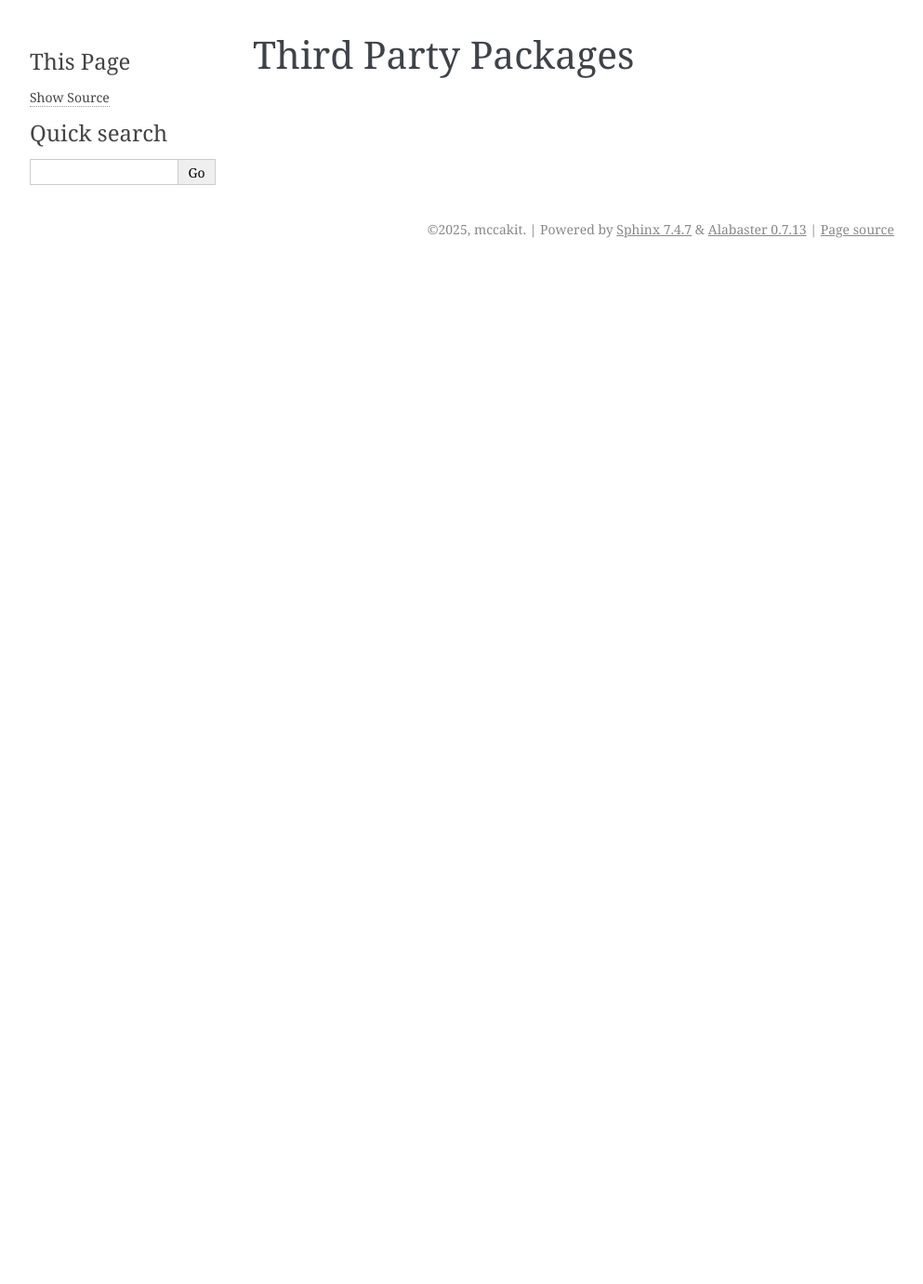
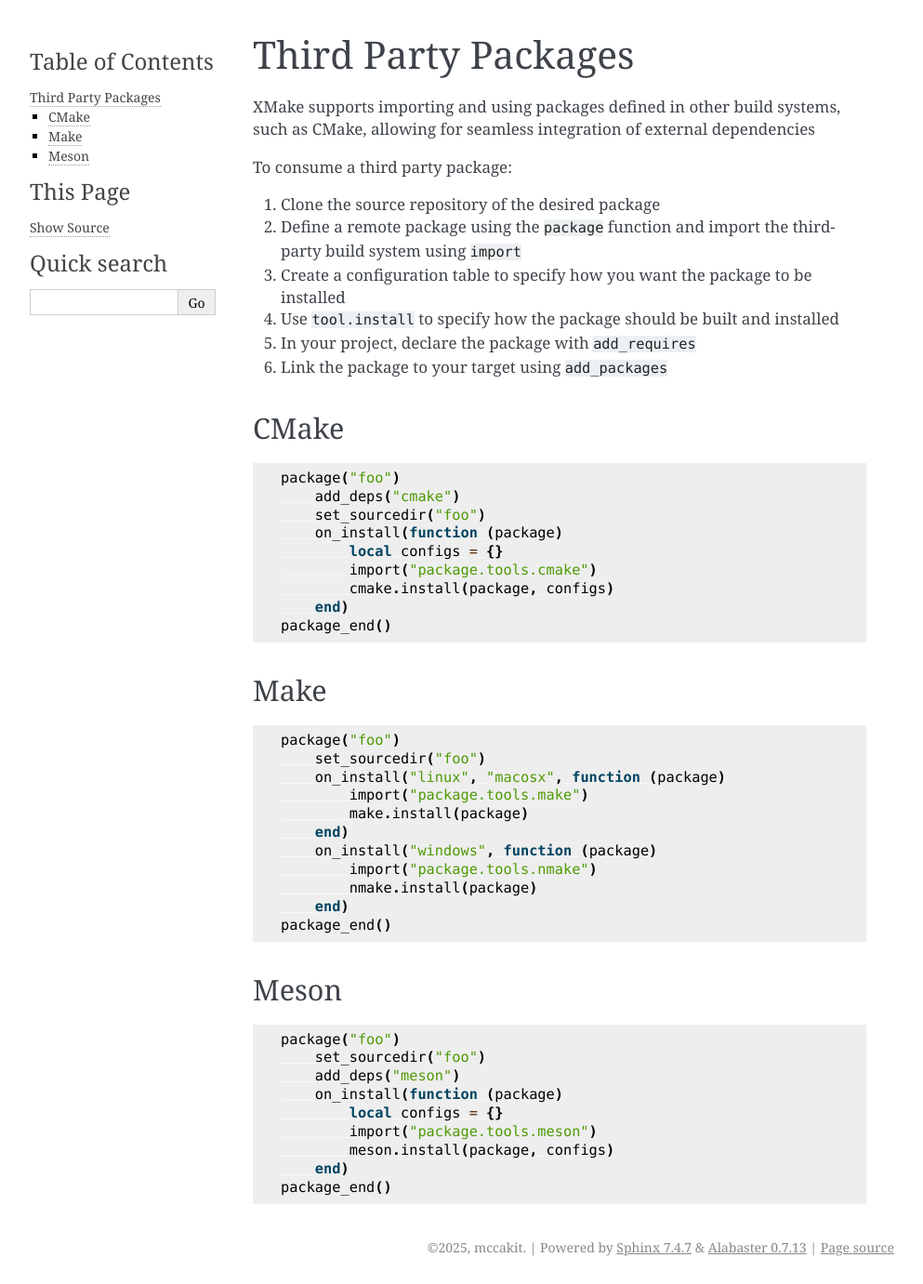
Before and after one commit to mccakit/learn_xmake, a Sphinx documentation site: the page built from docs/source/packages/third_party_packages.rst, in a window 1280 px wide. Shown: the whole page at 93% size, without its empty margins (148-1141 px from the left). Built offline with Sphinx 7.4.7, drawn with Linux system fonts in a browser that asks for light colours; before the commit the page ends 900 px from its top, so only the background shows below that.

Commit message:
packages_done

```diff
--- a/docs/source/packages/index.rst
+++ b/docs/source/packages/index.rst
@@ -10,4 +10,3 @@
    local_package
    remote_package
    third_party_packages
-   xrepo
--- a/docs/source/packages/third_party_packages.rst
+++ b/docs/source/packages/third_party_packages.rst
@@ -1,3 +1,66 @@
 ######################
  Third Party Packages
 ######################
+
+XMake supports importing and using packages defined in other build
+systems, such as CMake, allowing for seamless integration of external
+dependencies
+
+To consume a third party package:
+
+#. Clone the source repository of the desired package
+#. Define a remote package using the ``package`` function and import the third-party build system using ``import``
+#. Create a configuration table to specify how you want the package to be installed
+#. Use ``tool.install`` to specify how the package should be built and installed
+#. In your project, declare the package with ``add_requires``
+#. Link the package to your target using ``add_packages``
+
+*******
+ CMake
+*******
+
+.. code:: lua
+
+   package("foo")
+       add_deps("cmake")
+       set_sourcedir("foo")
+       on_install(function (package)
+           local configs = {}
+           import("package.tools.cmake")
+           cmake.install(package, configs)
+       end)
+   package_end()
+
+******
+ Make
+******
+
+.. code:: lua
+
+   package("foo")
+       set_sourcedir("foo")
+       on_install("linux", "macosx", function (package)
+           import("package.tools.make")
+           make.install(package)
+       end)
+       on_install("windows", function (package)
+           import("package.tools.nmake")
+           nmake.install(package)
+       end)
+   package_end()
+
+*******
+ Meson
+*******
+
+.. code:: lua
+
+   package("foo")
+       set_sourcedir("foo")
+       add_deps("meson")
+       on_install(function (package)
+           local configs = {}
+           import("package.tools.meson")
+           meson.install(package, configs)
+       end)
+   package_end()
--- a/docs/source/packages/xrepo.rst
+++ /dev/null
@@ -1,3 +0,0 @@
-#######
- XRepo
-#######
```
Also changed, not shown: docs/source/packages/local_package.rst (+19 -3 lines), docs/source/packages/overview.rst (+13 -9 lines), docs/source/packages/remote_package.rst (+21 -0 lines).
